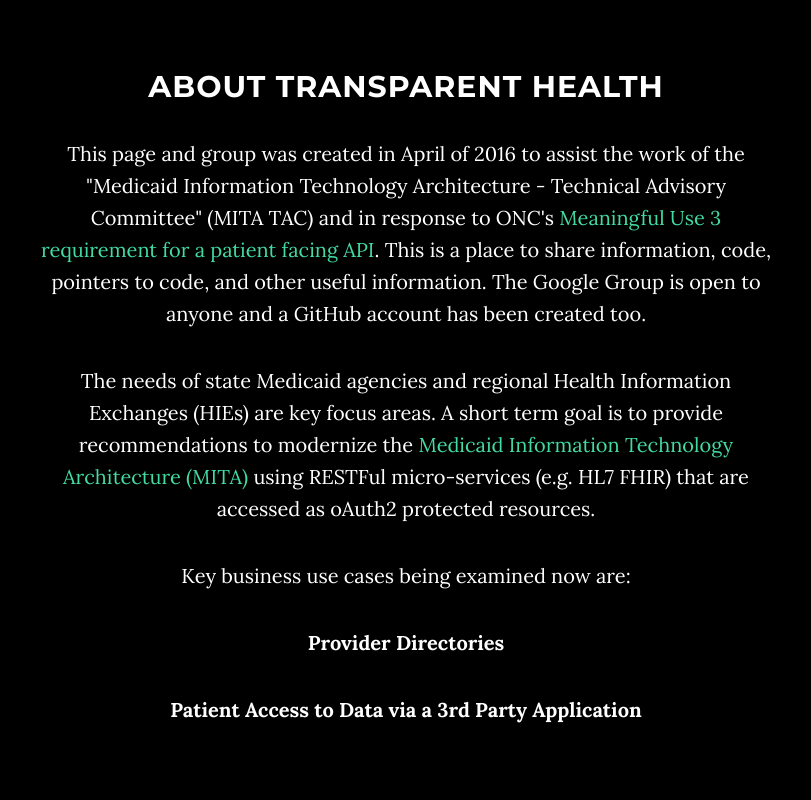
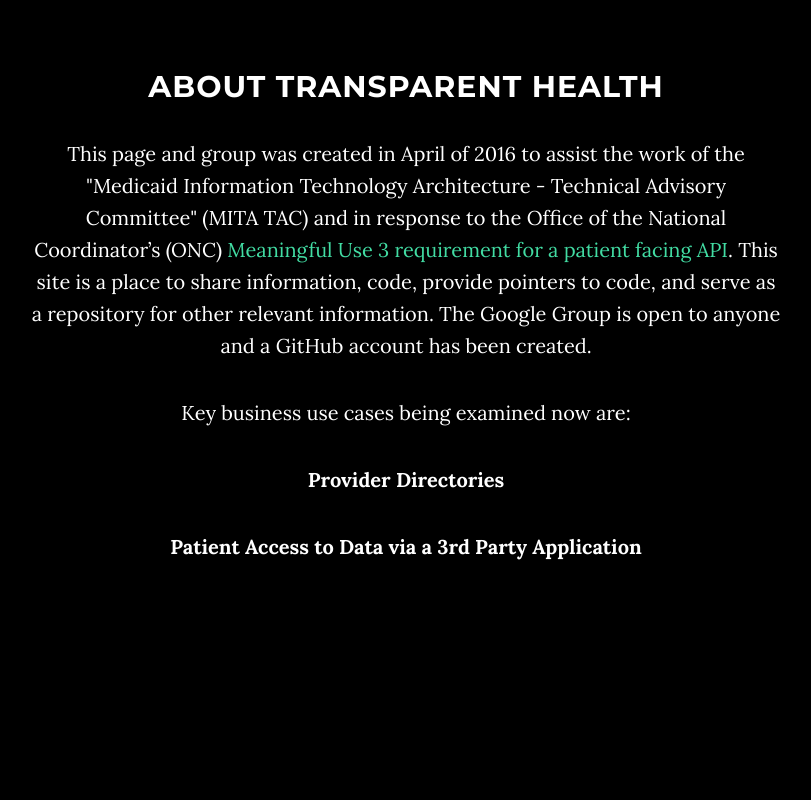
Before and after one commit to TransparentHealth/transparenthealth-website, a plain HTML site: page transparenthealth.org/index.html in a window 1280 px wide. Shown: the part 980-1780 px from the top of the page, without its empty margins (234-1045 px from the left). Drawn offline with Linux system fonts and the light colour scheme; some packages are replaced by stand-ins of ours.

Commit message:
Editorial edits

```diff
--- a/transparenthealth.org/index.html
+++ b/transparenthealth.org/index.html
@@ -76,7 +76,7 @@
                     <div class="col-md-8 col-md-offset-2">
                         <h1 class="brand-heading">Transparent Health</h1>
                         <p class="intro-text">A interest group dedicated to sharing knowledge
-                        concerning RESTFul API and oAuth2 implementations in healthcare.</p>
+                        about RESTful API and oAuth2 implementations in healthcare.</p>
                         <a href="#about" class="btn btn-circle page-scroll">
                             <i class="fa fa-angle-double-down animated"></i>
                         </a>
@@ -92,21 +92,16 @@
             <div class="col-lg-8 col-lg-offset-2">
                 <h2>About Transparent Health</h2>
                   <p>
-                     This page and group was created in April of 2016 to assist the work of the
-                    "Medicaid Information Technology Architecture - Technical Advisory Committee" (MITA TAC)
-                    and in response to ONC's <a href-"http://corepointhealth.com/geni/api-confirmed-meaningful-use-stage-3">Meaningful Use 3 requirement for a patient facing API</a>.
-                    This is a place to share information, code, pointers to code, and other useful
-                    information. The Google Group is open to anyone and a GitHub account has been
-                    created too.
+                    This page and group was created in April of 2016 to assist the work of the
+                    "Medicaid Information Technology Architecture - Technical Advisory Committee"
+                    (MITA TAC) and in response to the Office of the National Coordinator’s (ONC)
+                    <a href="http://corepointhealth.com/geni/api-confirmed-meaningful-use-stage-3">
+                    Meaningful Use 3 requirement for a patient facing API</a>.
+                    This site is a place to share information, code, provide pointers to code,
+                    and serve as a repository for other relevant information. The Google Group is
+                    open to anyone and a GitHub account has been created.
                  </p>
 
-                <p>
-                The needs of state Medicaid agencies and regional Health Information Exchanges (HIEs) are
-                key focus areas. A short term goal is to provide recommendations to modernize
-               the
-                <a href="Medicaid Information Technology Architecture (MITA)">Medicaid Information Technology Architecture (MITA)</a>
-                using RESTFul micro-services (e.g. HL7 FHIR) that are accessed as oAuth2 protected
-                resources.</p>
 
                 <p>Key business use cases being examined now are:</p>
                 <p><strong>Provider Directories</strong></p>
@@ -123,8 +118,10 @@
             <div class="container">
                 <div class="col-lg-8 col-lg-offset-2">
                     <h2>Open Source</h2>
-                    <p>Currently the Github account contains an oAuth2 Server and oAuth2 Client implementation in Python.</p>
+                    <p>Currently the Github account contains an oAuth2 Server and oAuth2 Client
+                    implementation in Python. Want to contribute? Please reach out on the Google group.</p>
                     <a href="https://github.com/TransparentHealth" class="btn btn-default btn-lg">Visit GitHub Page</a>
+                <br>
                 </div>
             </div>
         </div>
```
